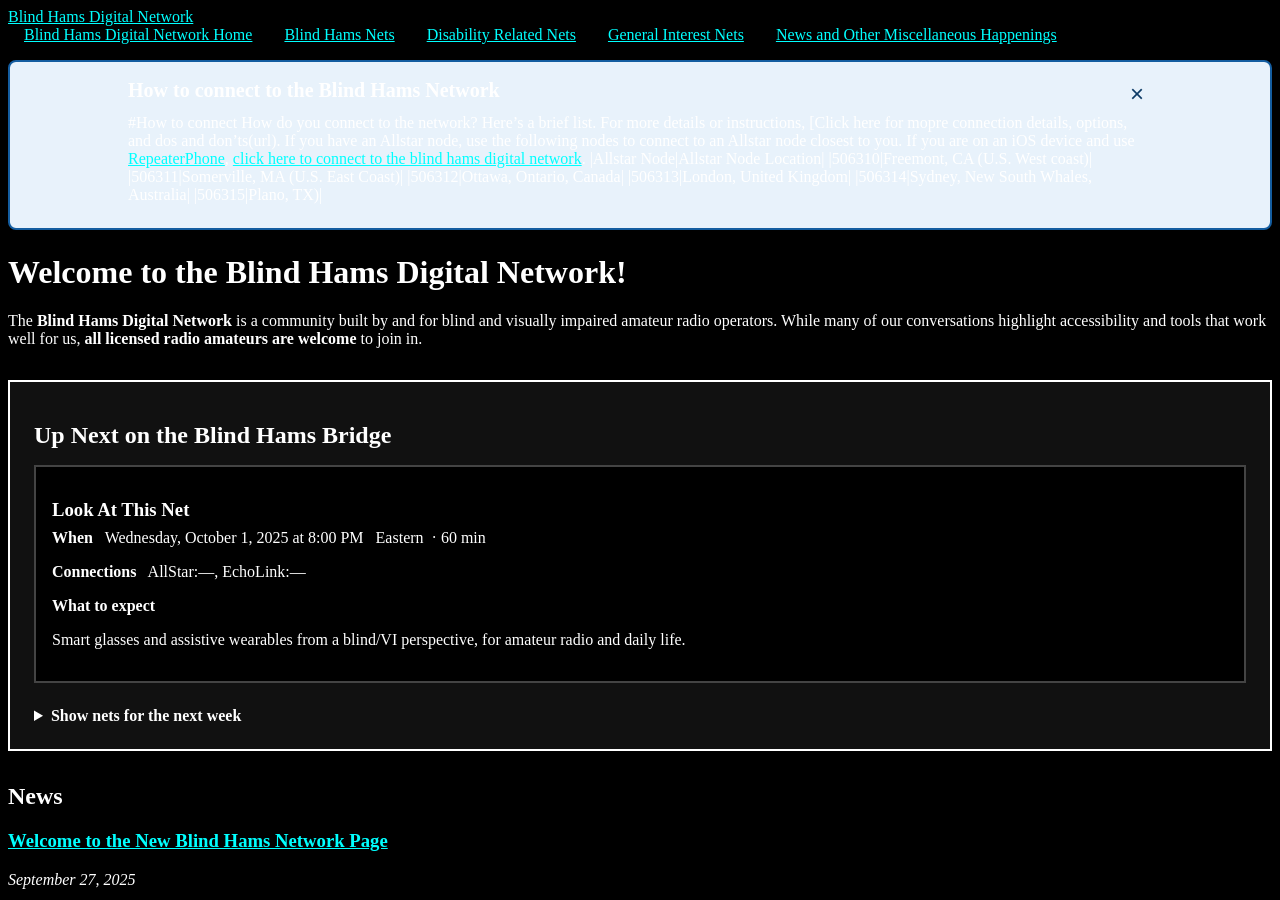
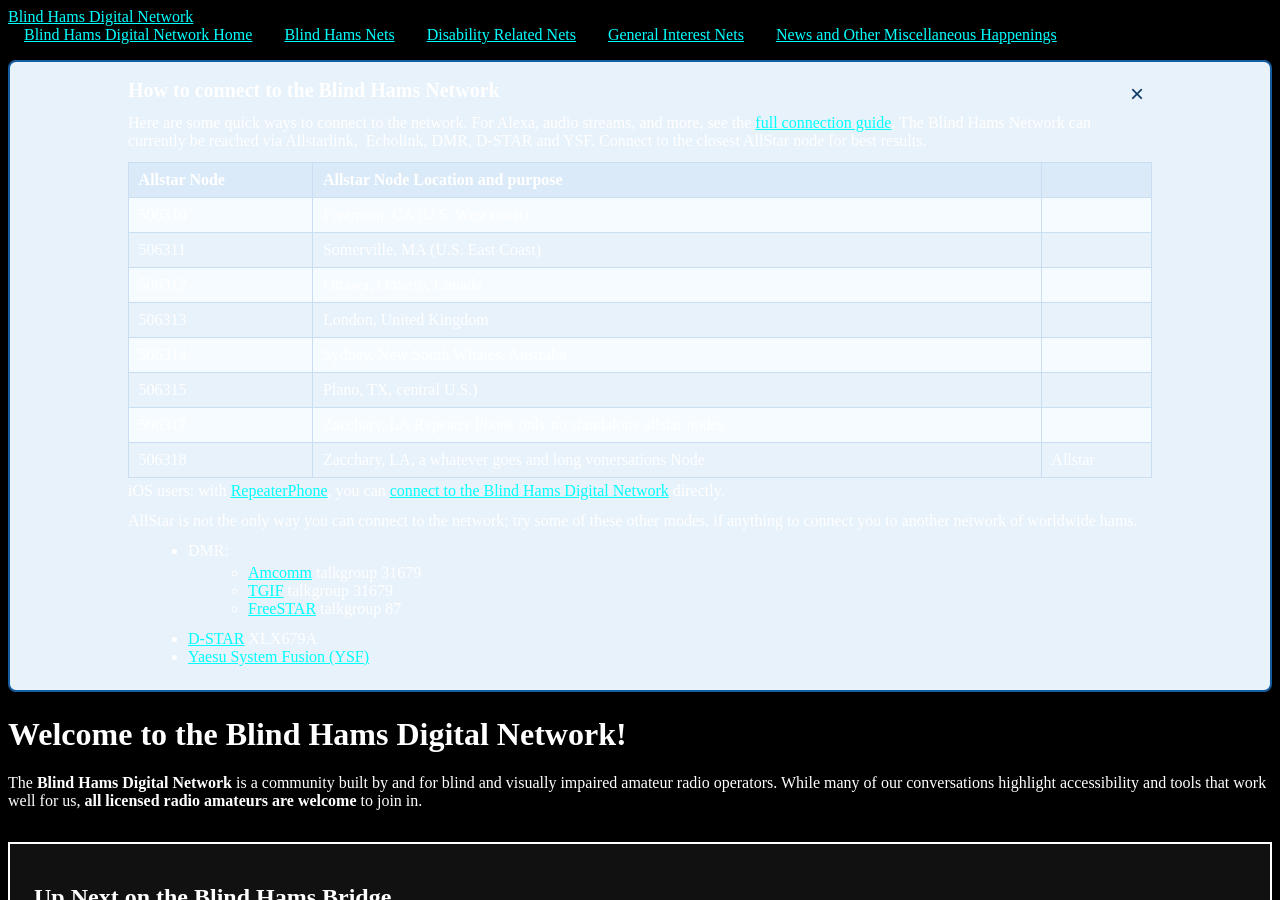
Before and after one commit to nromey/bh-network, a Jekyll site: the page built from index.md, in a window 1280 px wide and 900 px high. Built offline with Jekyll 4.4.1, drawn with Linux system fonts in a browser that asks for light colours.

Commit message:
connect: add full guide + Able Player; banner polish; docs for Able Player

```diff
--- /dev/null
+++ b/_includes/allstar_nodes_table.md
@@ -0,0 +1,10 @@
+|Allstar Node|Allstar Node Location and purpose|
+| --- | --- |
+|506310|Freemont, CA (U.S. West coast)|
+|506311|Somerville, MA (U.S. East Coast)|
+|506312|Ottawa, Ontario, Canada|
+|506313|London, United Kingdom|
+|506314|Sydney, New South Whales, Australia|
+|506315|Plano, TX, central U.S.)|
+|506317|Zacchary, LA Repeater Phone only no standalone allstar nodes|
+|506318|Zacchary, LA, a whatever goes and long vonersations Node|Allstar
--- a/_includes/head.html
+++ b/_includes/head.html
@@ -25,6 +25,13 @@
 <link rel="stylesheet" href="{{ page.extra_css | relative_url }}?v={{ bust }}">
 {%- endif -%}
 
+{%- if page.ableplayer -%}
+  <!-- Able Player assets (loaded only on pages that set page.ableplayer: true) -->
+  <link rel="stylesheet" href="https://ableplayer.github.io/ableplayer/ableplayer.min.css">
+  <script src="https://code.jquery.com/jquery-3.7.1.min.js"></script>
+  <script src="https://ableplayer.github.io/ableplayer/ableplayer.min.js"></script>
+{%- endif -%}
+
 {%- if site.favicon -%}
 <link rel="icon" href="{{ site.favicon | relative_url }}">
 {%- endif -%}
--- a/_includes/how_to_connect.md
+++ b/_includes/how_to_connect.md
@@ -1,10 +1,24 @@
-#How to connect
-How do you connect to the network? Here's a brief list. For more details or instructions, [Click here for mopre connection details, options, and dos and don'ts(url).
-If you have an Allstar node, use the following nodes to connect to an Allstar node closest to you. If you are on an iOS device and use [RepeaterPhone](https://www.repeaterphone.com), [click here to connect to the blind hams digital network](asl://506317).
-|Allstar Node|Allstar Node Location|
-|506310|Freemont, CA (U.S. West coast)|
-|506311|Somerville, MA (U.S. East Coast)|
-|506312|Ottawa, Ontario, Canada|
-|506313|London, United Kingdom|
-|506314|Sydney, New South Whales, Australia|
-|506315|Plano, TX)|
+<p>
+  Here are some quick ways to connect to the network. For Alexa, audio streams, and more, see the
+  <a href="/nets/blind-hams/connect/">full connection guide</a>.
+
+  The Blind Hams Network can currently be reached via Allstarlink,
+Echolink, DMR, D-STAR and YSF.
+
+Connect to the closest AllStar node for best results.
+</p>
+
+{% include allstar_nodes_table.md %}
+
+<p>
+  iOS users: with <a href="https://www.repeaterphone.com" rel="noopener">RepeaterPhone</a>, you can
+  <a href="asl://506317">connect to the Blind Hams Digital Network</a> directly.
+</p>
+AllStar is not the only way you can connect to the network; try some of these other modes, if anything to connect you to another network of worldwide hams.
+
+- DMR:
+  - [Amcomm](https://www.amcomm.network) talkgroup 31679
+  - [TGIF](https://tgif.network) talkgroup 31679
+  - [FreeSTAR](https://freestar.network) talkgroup 87
+- [D-STAR](https://en.wikipedia.org/wiki/D-STAR) XLX679A
+- [Yaesu System Fusion (YSF)](https://en.wikipedia.org/wiki/System_Fusion)
```
Also changed, not shown: docs/ableplayer-usage.md (added, +67 -0 lines), nets/blind-hams/connect/index.md (added, +78 -0 lines).
